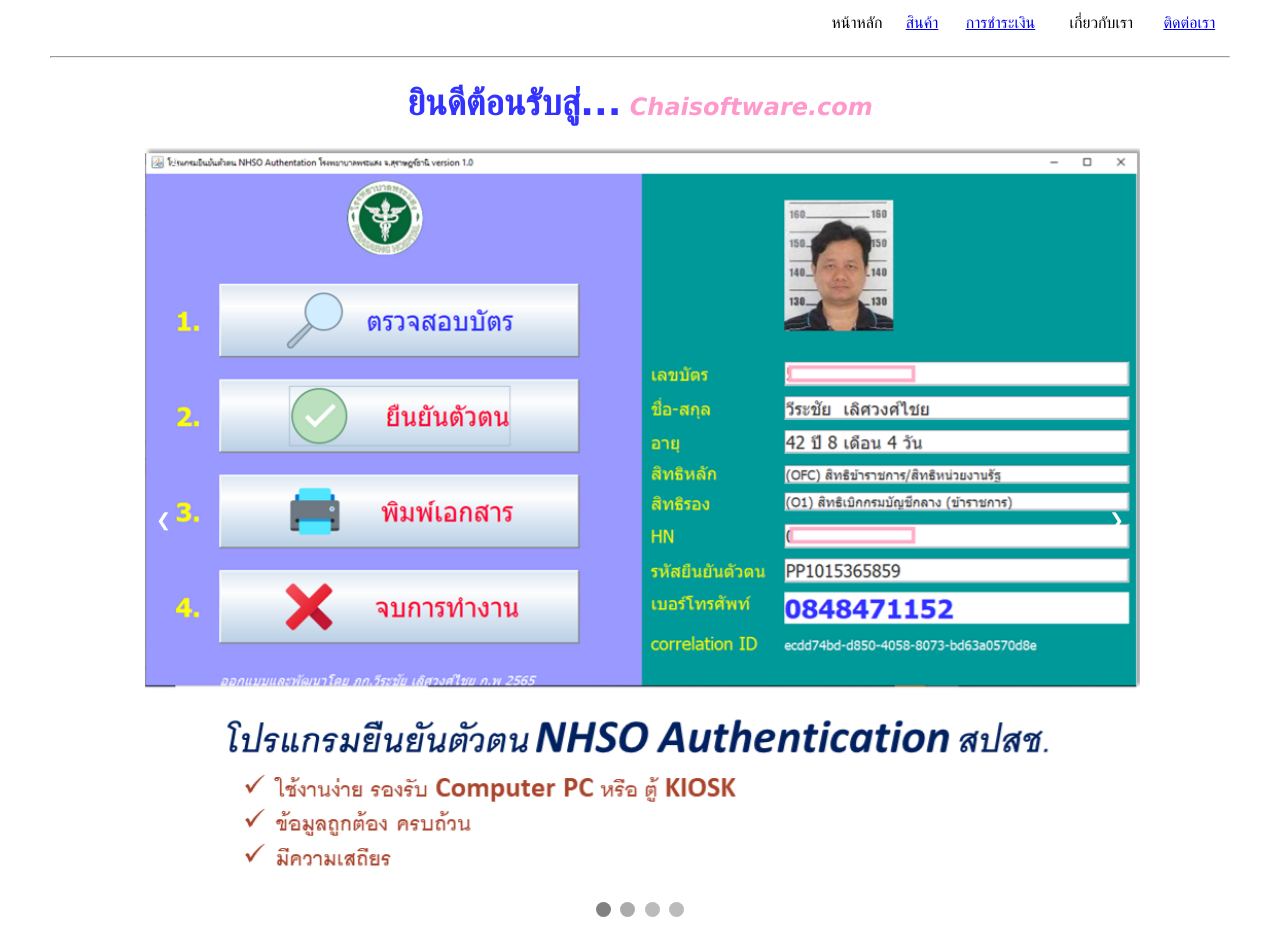
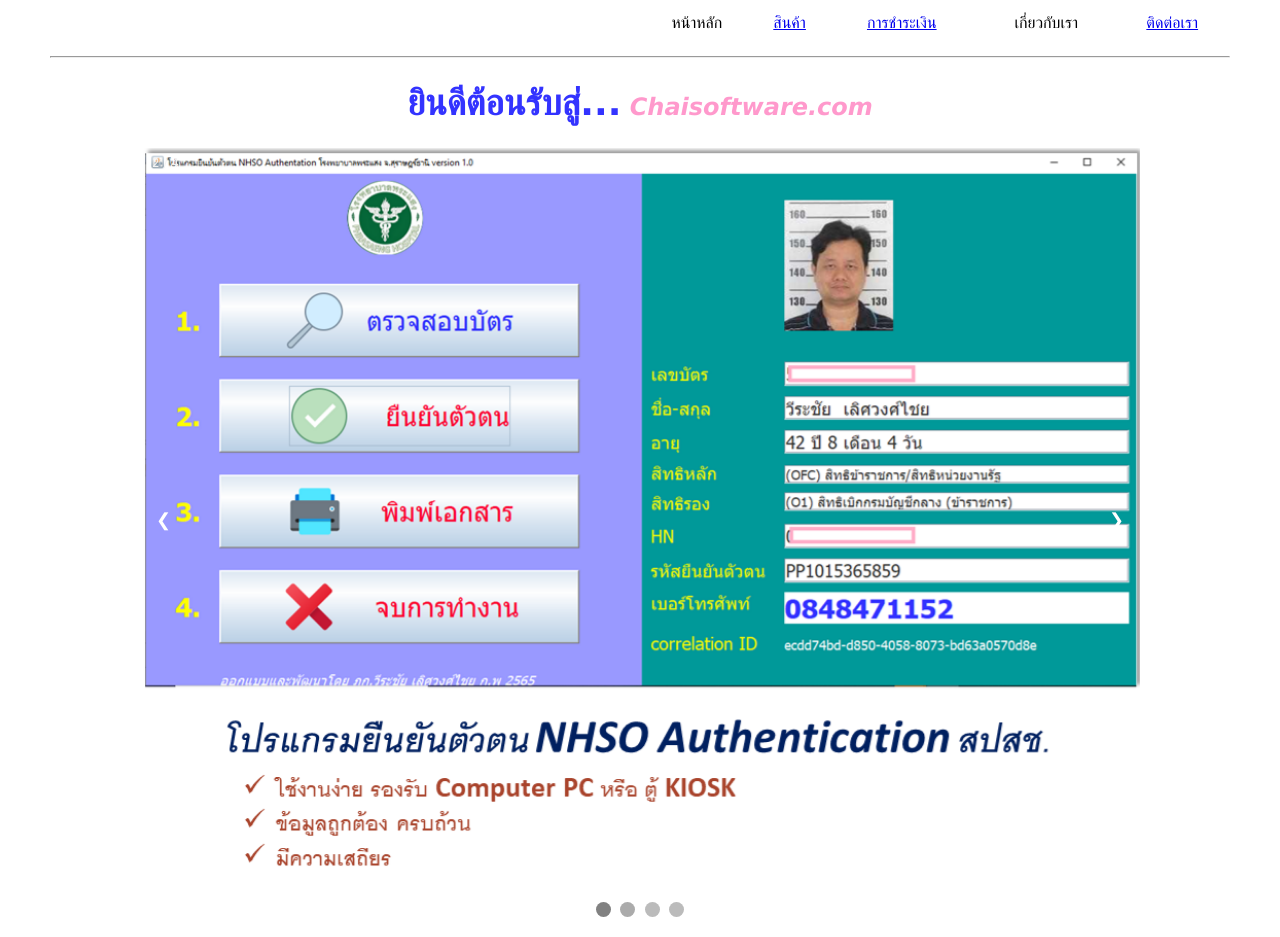
Before and after one commit to vchai079/chaisoftware-website, a plain HTML site: page index.html in a window 1280 px wide. Drawn offline with Linux system fonts and the light colour scheme.

Commit message:
edit page

```diff
--- a/index.html
+++ b/index.html
@@ -95,7 +95,7 @@
 </head>
 
 <body>
-<table width="35%" border="0" align="right">
+<table width="50%" border="0" align="right">
   <tr>
     <td><div align="center">&#3627;&#3609;&#3657;&#3634;&#3627;&#3621;&#3633;&#3585;</div></td>
     <td><div align="center"><a href="pages/product.html" target="_parent">&#3626;&#3636;&#3609;&#3588;&#3657;&#3634;</a></div></td>
```
Also changed, not shown: pages/contact.html (+1 -1 lines), pages/payment.html (+1 -1 lines), pages/product.html (+1 -1 lines).
